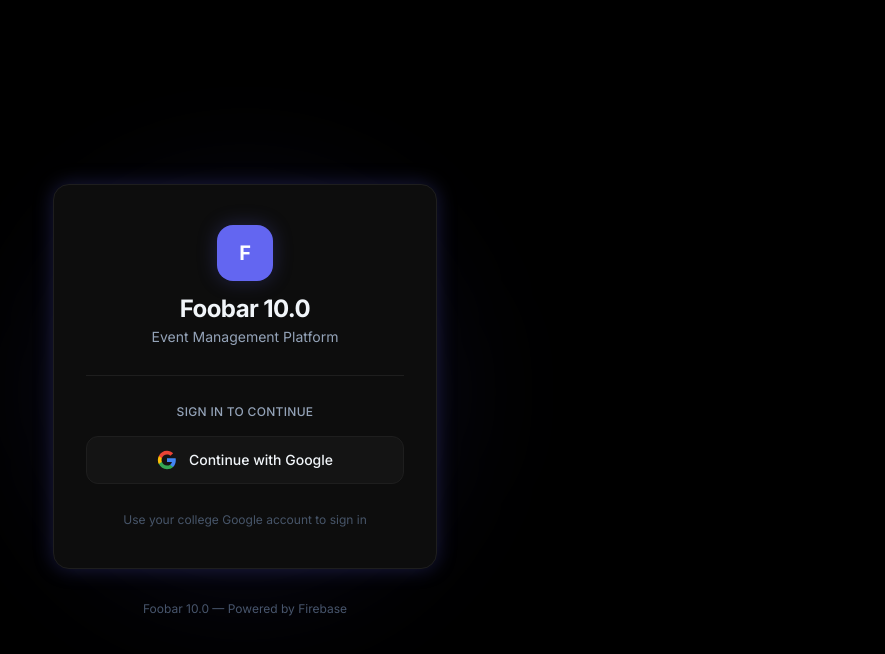
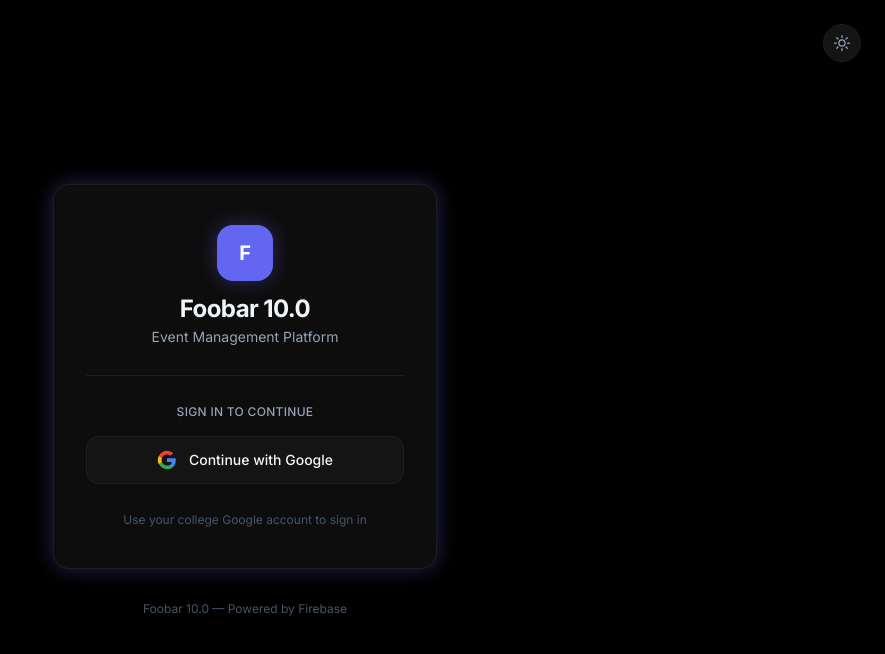
Before and after one commit to mandarwaigaonkr/event-fest-app, a React (Vite) app: page /login in a window 1280 px wide. Shown: the top 654 px of the page, without its empty margins (395-1280 px from the left). Built offline with nearby package versions, Linux system fonts and the light colour scheme; no server answers.

Commit message:
dark and light theme

```diff
--- a/src/App.jsx
+++ b/src/App.jsx
@@ -22,8 +22,11 @@
 import EditEvent from './pages/admin/EditEvent'
 import EventParticipants from './pages/admin/EventParticipants'
 
+import { ThemeProvider } from './context/ThemeContext'
+
 export default function App() {
   return (
+    <ThemeProvider>
       <BrowserRouter>
         <AuthProvider>
           {/* Global toast notifications */}
@@ -34,6 +37,9 @@
               style: {
                 borderRadius: '10px',
                 fontSize: '14px',
+                background: 'var(--color-bg-card)',
+                color: 'var(--color-text-primary)',
+                border: '1px solid var(--color-bg-border)',
               },
             }}
           />
@@ -73,5 +79,6 @@
         </Routes>
       </AuthProvider>
     </BrowserRouter>
+    </ThemeProvider>
   )
 }
--- /dev/null
+++ b/src/context/ThemeContext.jsx
@@ -0,0 +1,40 @@
+import { createContext, useContext, useEffect, useState } from 'react'
+
+const ThemeContext = createContext()
+
+export function useTheme() {
+  return useContext(ThemeContext)
+}
+
+export function ThemeProvider({ children }) {
+  const [isDark, setIsDark] = useState(() => {
+    if (typeof window !== 'undefined') {
+      const savedTheme = localStorage.getItem('theme')
+      if (savedTheme) {
+        return savedTheme === 'dark'
+      }
+      // If no saved theme, default to dark (since OLED dark was preferred)
+      return true
+    }
+    return true
+  })
+
+  useEffect(() => {
+    const root = window.document.documentElement
+    if (isDark) {
+      root.classList.add('dark')
+      localStorage.setItem('theme', 'dark')
+    } else {
+      root.classList.remove('dark')
+      localStorage.setItem('theme', 'light')
+    }
+  }, [isDark])
+
+  const toggleTheme = () => setIsDark(!isDark)
+
+  return (
+    <ThemeContext.Provider value={{ isDark, toggleTheme }}>
+      {children}
+    </ThemeContext.Provider>
+  )
+}
--- a/src/index.css
+++ b/src/index.css
@@ -2,7 +2,49 @@
 @tailwind components;
 @tailwind utilities;
 
-/* ===== OLED Dark Base Styles ===== */
+@layer base {
+  /* LIGHT THEME (Default) */
+  :root {
+    --color-bg-base: #F9FAFB;
+    --color-bg-card: #FFFFFF;
+    --color-bg-elevated: #F3F4F6;
+    --color-bg-border: #E5E7EB;
+
+    --color-accent: #1A56DB;
+    --color-accent-light: #3B82F6;
+    --color-accent-dim: rgba(26, 86, 219, 0.15);
+    --color-accent-glow: rgba(26, 86, 219, 0.35);
+
+    --color-text-primary: #111827;
+    --color-text-secondary: #4B5563;
+    --color-text-muted: #6B7280;
+
+    --color-success: #065F46;
+    --color-warning: #92400E;
+    --color-danger: #991B1B;
+  }
+
+  /* OLED DARK THEME */
+  .dark {
+    --color-bg-base: #000000;
+    --color-bg-card: #0d0d0d;
+    --color-bg-elevated: #141414;
+    --color-bg-border: #1e1e1e;
+
+    --color-accent: #6366f1;
+    --color-accent-light: #818cf8;
+    --color-accent-dim: rgba(99, 102, 241, 0.15);
+    --color-accent-glow: rgba(99, 102, 241, 0.35);
+
+    --color-text-primary: #f1f5f9;
+    --color-text-secondary: #94a3b8;
+    --color-text-muted: #475569;
+
+    --color-success: #10b981;
+    --color-warning: #f59e0b;
+    --color-danger: #ef4444;
+  }
+}
 
 * {
   margin: 0;
@@ -14,8 +56,8 @@
   font-family: 'Inter', system-ui, sans-serif;
   font-size: 16px;
   line-height: 1.5;
-  color: #f1f5f9;
-  background-color: #000000;
+  color: var(--color-text-primary);
+  background-color: var(--color-bg-base);
   -webkit-font-smoothing: antialiased;
   -moz-osx-font-smoothing: grayscale;
 }
@@ -26,17 +68,17 @@
 
 /* Scrollbar styling */
 ::-webkit-scrollbar {
-  width: 4px;
+  width: 6px;
 }
 ::-webkit-scrollbar-track {
-  background: #0d0d0d;
+  background: var(--color-bg-base);
 }
 ::-webkit-scrollbar-thumb {
-  background: #1e1e1e;
+  background: var(--color-bg-border);
   border-radius: 99px;
 }
 
 /* Input / select base resets for dark mode */
-input, select, textarea {
+.dark input, .dark select, .dark textarea {
   color-scheme: dark;
 }
--- a/src/pages/auth/Login.jsx
+++ b/src/pages/auth/Login.jsx
@@ -7,12 +7,15 @@
 import { doc, getDoc, setDoc, serverTimestamp } from 'firebase/firestore'
 import { auth, db, googleProvider } from '../../firebase'
 import { useAuth } from '../../hooks/useAuth'
+import { useTheme } from '../../context/ThemeContext'
+import { SunIcon, MoonIcon } from '@heroicons/react/24/outline'
 
 export default function Login() {
   const [loading, setLoading] = useState(false)
   const [error, setError] = useState('')
   const navigate = useNavigate()
   const { user } = useAuth()
+  const { isDark, toggleTheme } = useTheme()
 
   if (user) {
     navigate('/dashboard', { replace: true })
@@ -56,7 +59,20 @@
   }
 
   return (
-    <div className="min-h-screen bg-bg-base flex flex-col items-center justify-center px-4">
+    <div className="min-h-screen bg-bg-base flex flex-col items-center justify-center px-4 relative transition-colors duration-300">
+
+      {/* Theme Toggle Button */}
+      <button
+        onClick={toggleTheme}
+        className="absolute top-6 right-6 p-2 rounded-full bg-bg-elevated border border-bg-border text-text-secondary hover:text-accent hover:border-accent/50 transition-all shadow-sm"
+        aria-label="Toggle theme"
+      >
+        {isDark ? (
+          <SunIcon className="w-5 h-5" />
+        ) : (
+          <MoonIcon className="w-5 h-5" />
+        )}
+      </button>
 
       {/* Ambient glow */}
       <div className="absolute inset-0 overflow-hidden pointer-events-none">
--- a/tailwind.config.js
+++ b/tailwind.config.js
@@ -4,47 +4,44 @@
     "./index.html",
     "./src/**/*.{js,ts,jsx,tsx}",
   ],
+  darkMode: 'class',
   theme: {
     extend: {
       colors: {
-        // OLED Dark theme
         bg: {
-          base: '#000000',
-          card: '#0d0d0d',
-          elevated: '#141414',
-          border: '#1e1e1e',
+          base: 'var(--color-bg-base)',
+          card: 'var(--color-bg-card)',
+          elevated: 'var(--color-bg-elevated)',
+          border: 'var(--color-bg-border)',
         },
-        // Accent — Electric Indigo
         accent: {
-          DEFAULT: '#6366f1',
-          light: '#818cf8',
-          dim: 'rgba(99,102,241,0.15)',
-          glow: 'rgba(99,102,241,0.35)',
+          DEFAULT: 'var(--color-accent)',
+          light: 'var(--color-accent-light)',
+          dim: 'var(--color-accent-dim)',
+          glow: 'var(--color-accent-glow)',
         },
-        // Text
         text: {
-          primary: '#f1f5f9',
-          secondary: '#94a3b8',
-          muted: '#475569',
+          primary: 'var(--color-text-primary)',
+          secondary: 'var(--color-text-secondary)',
+          muted: 'var(--color-text-muted)',
         },
-        // Status
-        success: '#10b981',
-        warning: '#f59e0b',
-        danger: '#ef4444',
-        // Keep for compatibility
+        success: 'var(--color-success)',
+        warning: 'var(--color-warning)',
+        danger: 'var(--color-danger)',
+        // Compatibility fallbacks
         primary: {
-          DEFAULT: '#6366f1',
-          light: 'rgba(99,102,241,0.15)',
+          DEFAULT: 'var(--color-accent)',
+          light: 'var(--color-accent-dim)',
         },
-        neutral: '#94a3b8',
-        background: '#000000',
+        neutral: 'var(--color-text-muted)',
+        background: 'var(--color-bg-base)',
       },
       fontFamily: {
         sans: ['Inter', 'system-ui', 'sans-serif'],
       },
       boxShadow: {
-        'glow': '0 0 20px rgba(99,102,241,0.25)',
-        'glow-sm': '0 0 10px rgba(99,102,241,0.2)',
+        'glow': '0 0 20px var(--color-accent-glow)',
+        'glow-sm': '0 0 10px var(--color-accent-dim)',
       },
     },
   },
```
Lines whose indentation alone changed are shown as unchanged.
